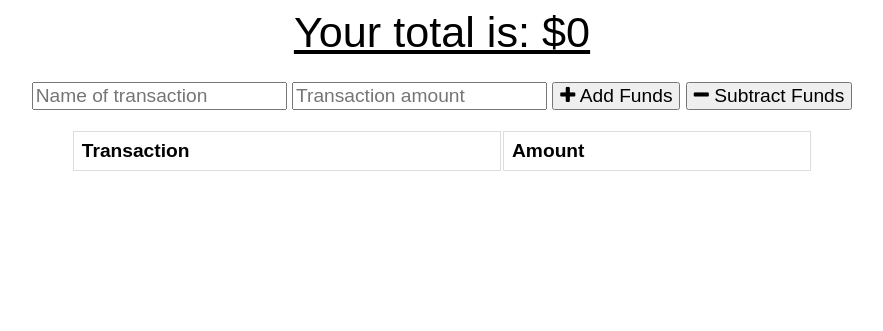
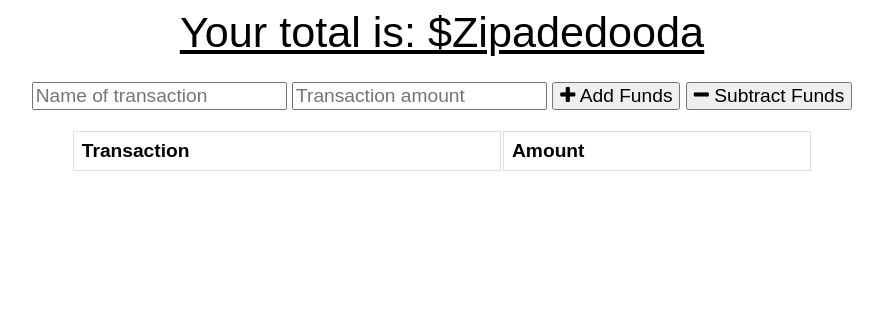
Before and after one commit to wodaje/pwa, a website: page public/index.html in a window 1280 px wide. Shown: the whole page, without its empty margins (198-1081 px from the left). Drawn offline with nearby package versions, Linux system fonts and the light colour scheme; files that its build step writes are made by us from their sources; no server answers; files whose address does not match are found by name.

```diff
--- a/public/index.html
+++ b/public/index.html
@@ -15,7 +15,7 @@
 <body>
   <div class="wrapper">
     <div class="total">
-      <div class="total">Your total is: $<span id="total">0</span></div>
+      <div class="total">Your total is: $<span id="total">Zipadedooda </span></div>
     </div>
 
     <div class="form">
```
Also changed, not shown: public/assets/js/index.js (renamed from public/index.js, +9 -0 lines), public/assets/css/styles.css (renamed from public/styles.css), public/manifest.webmanifest (added), public/service-worker.js (added), 1 other file.
